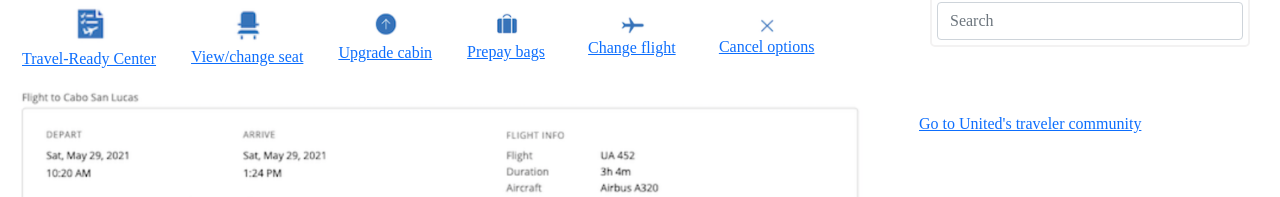
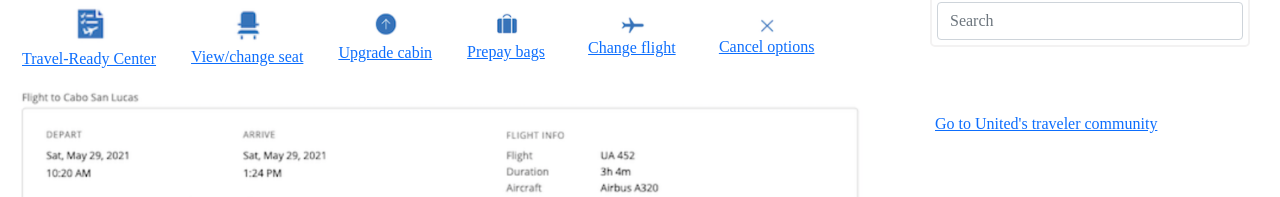
Before and after one commit to lohit398/ual-demo, a website: page index.html in a window 1280 px wide. Shown: the part 549-746 px from the top of the page. Drawn offline with nearby package versions, Linux system fonts and the light colour scheme; no server answers.

Commit message:
alignment changed

```diff
--- a/index.html
+++ b/index.html
@@ -85,7 +85,7 @@
             <input type="search" id="searchBar" class="form-control rounded" placeholder="Search" aria-label="Search" aria-describedby="search-addon" />
         </div>
     </div>
-    <div style="float:left;width: 25%;padding:5px;margin: 30px;">
+    <div style="float:right;width: 25%;padding:5px;margin: 30px;">
         <a href="https://sdodemo-main-166ce2cf6b6-172-178cd19aa36.force.com/consumer">Go to United's traveler community</a>
     </div>
 </body>
```
